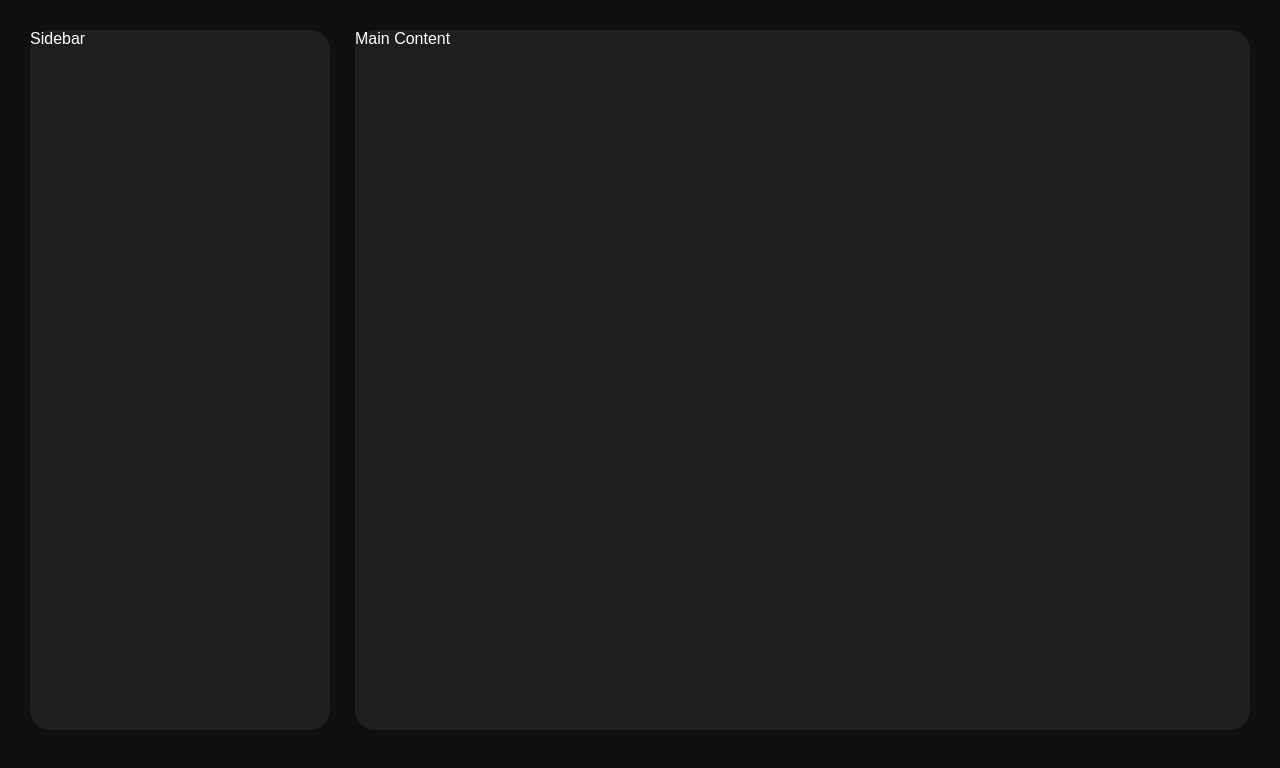
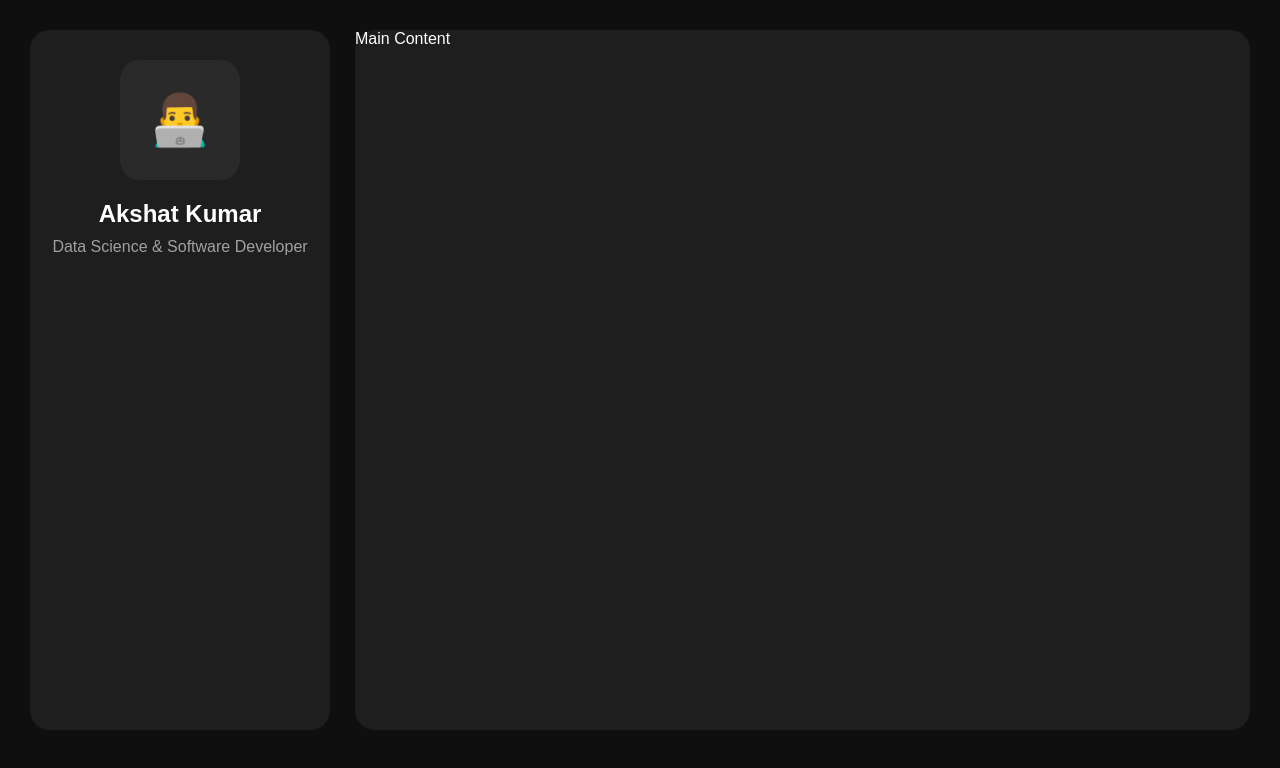
Before and after one commit to AKSHAT-KUMAR-14/akshat-portfolio, a React (Vite) app: page / in a window 1280 px wide. Shown: the top 768 px of the page. Built offline with nearby package versions, Linux system fonts and the light colour scheme.

Commit message:
Create sidebar component

```diff
--- a/src/App.jsx
+++ b/src/App.jsx
@@ -1,4 +1,5 @@
 import "./styles/layout.css";
+import Sidebar from "./components/Sidebar";
 
 function App() {
   return (
@@ -12,7 +13,7 @@ function App() {
             borderRadius: "20px",
           }}
         >
-          Sidebar
+          <Sidebar />
         </div>
 
         <div
--- a/src/components/Sidebar.jsx
+++ b/src/components/Sidebar.jsx
@@ -0,0 +1,19 @@
+import "../styles/sidebar.css";
+
+function Sidebar() {
+  return (
+    <div className="sidebar">
+      <div className="profile-section">
+        <div className="avatar">
+          👨‍💻
+        </div>
+
+        <h2>Akshat Kumar</h2>
+
+        <p>Data Science & Software Developer</p>
+      </div>
+    </div>
+  );
+}
+
+export default Sidebar;
--- a/src/styles/sidebar.css
+++ b/src/styles/sidebar.css
@@ -0,0 +1,33 @@
+.sidebar {
+  padding: 30px 20px;
+}
+
+.profile-section {
+  text-align: center;
+}
+
+.avatar {
+  width: 120px;
+  height: 120px;
+
+  margin: auto;
+  margin-bottom: 20px;
+
+  border-radius: 20px;
+
+  background: #2a2a2b;
+
+  display: flex;
+  justify-content: center;
+  align-items: center;
+
+  font-size: 50px;
+}
+
+.profile-section h2 {
+  margin-bottom: 10px;
+}
+
+.profile-section p {
+  color: #a0a0a0;
+}
```
